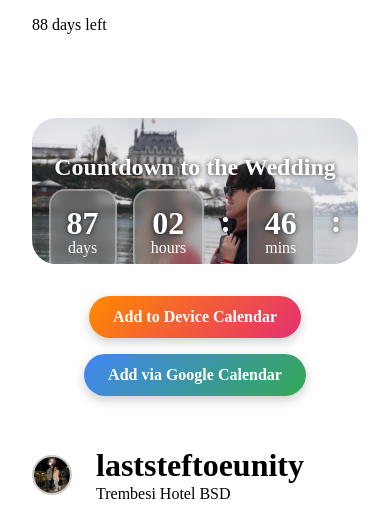
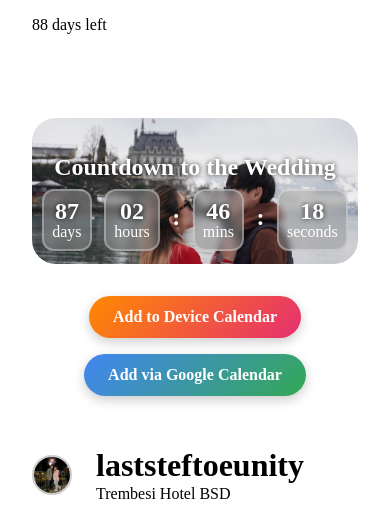
Before and after one commit to Vae2002/WeddingPlanner, a Flask app: page /home in a window 390 px wide. Shown: the part 1582-2101 px from the top of the page. Run offline with Flask 3, Linux system fonts and the light colour scheme; the visitor is signed in with stand-in values (Sample User, id 1); parts of the project's set-up code (start-up, migrations or seed data) failed here and were passed over.

Commit message:
adjust countdown with border

```diff
--- a/static/css/styles.css
+++ b/static/css/styles.css
@@ -133,36 +133,52 @@ html, body {
   display: flex;
   flex-direction: column;
   align-items: center;
+  /* flex: 1 1 80px;
+  max-width: 120px; */
   background-color: rgba(148, 148, 148, 0.5);
-  padding: 1rem;
+  padding: 0.5rem;
   border-radius: 1rem;
   border: 2px solid rgba(255, 255, 255, 0.3);
-  backdrop-filter: blur(4px);
-}
-
-.countdown-wrapper {
-  background-color: rgba(0, 0, 0, 0.3);
-  padding: 1rem;
-  border-radius: 1rem;
-  border: 2px solid rgba(255, 255, 255, 0.2);
   backdrop-filter: blur(3px);
 }
 
+
 .big-text {
   font-weight: bold;
-  font-size: clamp(2rem, 5vw, 3rem);
+  font-size: clamp(1rem, 3vw, 3rem);
   line-height: 1;
   margin: 0;
 }
-
+s
 .countdown-el span {
-  font-size: clamp(1rem, 2.5vw, 2rem);
+  font-size: clamp(1rem, 3vw, 3rem);
   margin-top: 0.5rem;
 }
 
 .countdown-el:first-of-type {
-  margin-right: clamp(1rem, 2vw, 2rem);
+  margin-right: clamp(1rem, 3vw, 3rem);
 }
+
+@media (max-width: 480px) {
+  .countdown {
+    gap: 0.5rem;
+    justify-content: space-around;
+  }
+
+  .big-text {
+    font-size: 1.5rem;
+  }
+
+  .countdown-el span {
+    font-size: 0.9rem;
+  }
+
+  .countdown-el-time {
+    padding: 0.5rem;
+    border-radius: 0.75rem;
+  }
+}
+
 
 
 header {
```
Also changed, not shown: guest.db, static/images/explore/20250610_195000_capture_52e05e01d8ff4f66ba2861377af2bc4f.jpg (added).
